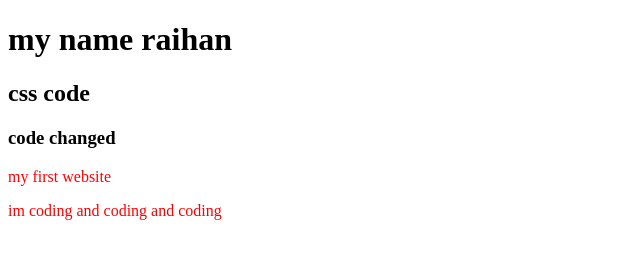
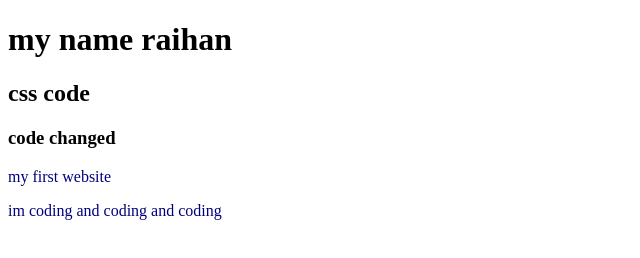
Before and after one commit to raihanchowdhury123/css-first-repo, a plain HTML site: page index.html in a window 1280 px wide. Shown: the whole page, without its empty margins (0-640 px from the left). Drawn offline with Linux system fonts and the light colour scheme.

Commit message:
color changed

```diff
--- a/style.css
+++ b/style.css
@@ -1,3 +1,3 @@
 p{
-    color: red;
+    color: navy
 }
```
